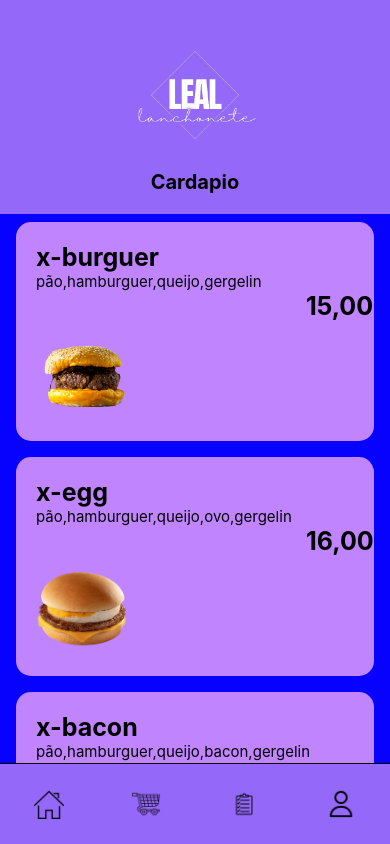
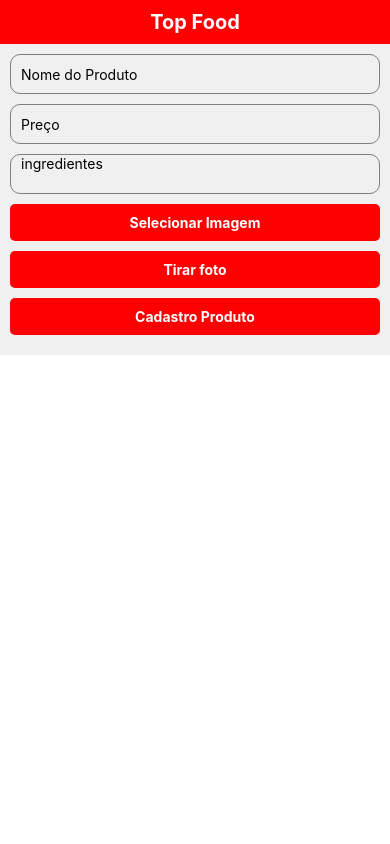
Before and after one commit to guilealp/LanchoneteLeal, a React Native app: screen / in a window 390 px wide. Built offline with nearby package versions, Linux system fonts and the light colour scheme.

Commit message:
aula 02/04

```diff
--- a/App.tsx
+++ b/App.tsx
@@ -2,13 +2,17 @@ import React from 'react';
 import { View } from 'react-native';
 import PrincipalScreen from './src/PrincipalScreen';
 import CardapioScreen from './src/CardapioScreen';
+import LoginScreen from './src/LoginScreen';
+import CadastroProduto from './src/screens/CadastroProdutos';
 
 
 
 function App(): JSX.Element {
 
   return (
-  <CardapioScreen/>
+  //<CardapioScreen/>
+  //<LoginScreen/>
+  <CadastroProduto/>
   )
 }
 
--- a/package.json
+++ b/package.json
@@ -14,6 +14,7 @@
     "@react-navigation/native-stack": "^6.9.26",
     "react": "18.2.0",
     "react-native": "0.73.6",
+    "react-native-image-picker": "^7.1.2",
     "react-native-safe-area-context": "^4.9.0",
     "react-native-screens": "^3.29.0"
   },
--- /dev/null
+++ b/src/LoginScreen.tsx
@@ -0,0 +1,103 @@
+import React, { useState } from "react";
+import { Image, StyleSheet, Text, TextInput, TouchableOpacity, View } from "react-native";
+
+function LoginScreen(): JSX.Element {
+
+    const[email,setEmail]= useState("");
+    const[password, setPassword]=useState("");
+    function login(){
+        const dados ={
+            email: email,
+            password:password,
+        }
+        console.log(dados);
+
+    }
+    return(
+        <View style={styles.container}>
+            <Image resizeMode="contain"
+            source={require('./assents/images/logotipo.png')} style={styles.logo}/>
+            <View style={styles.card}>
+                <Text style={styles.title} >LOGIN</Text>
+                <TextInput placeholder="E-mail"
+                placeholderTextColor={"black"} style={styles.input} onChangeText={(textEmail)=> setEmail(textEmail)}/>
+
+                <TextInput placeholder="Senha"
+                placeholderTextColor={"black"} style={styles.input} onChangeText={(textPassword)=> setPassword(textPassword)} secureTextEntry/>
+                <TouchableOpacity style={styles.buttom} onPress={()=>{login()}}>
+                    <Text style={styles.buttomText}>Entrar</Text>
+                </TouchableOpacity>
+
+                <TouchableOpacity >
+                    <Text style={styles.forgotPassword}>Esqueceu a senha?</Text>
+                </TouchableOpacity>
+                <TouchableOpacity >
+                    <Text style={styles.forgotPassword}>Não possui conta? Cadastre-se</Text>
+                </TouchableOpacity>
+            </View>
+        </View>
+    );
+}
+const styles = StyleSheet.create({
+    container:{
+        flex:1,
+        justifyContent: 'center',
+        alignItems: 'center',
+        backgroundColor: '#0702fe'
+    },
+    logo:{
+        width:80,
+        height:80,
+        marginBottom:20,
+        marginTop:-150
+    },
+    card:{
+        backgroundColor:"#9468f8",
+        width:300,
+        borderRadius:10,
+        padding:20,
+        elevation:3,
+        shadowColor:"rgba(0,0,0,0.3)",
+        shadowOffset:{width:0, height:2},
+        shadowOpacity:0.8,
+        shadowRadius:2,
+    },
+    title:{
+        textAlign: 'center',
+        color:"black",
+        fontSize:25,
+        fontWeight:'bold',
+        marginBottom:20,
+    },
+    input:{
+        backgroundColor:'#c084ff',
+        height:40,
+        marginBottom:20,
+        borderRadius:15,
+        paddingHorizontal:10,
+        borderWidth:1,
+        borderColor:"#a0fcf3"
+
+    },
+    buttom:{
+        backgroundColor:"white",
+        borderRadius:30,
+        height:40
+    },
+    buttomText:{
+        color:"black",
+        textAlign:"center",
+        fontSize:16,
+        lineHeight:40
+    },
+    forgotPassword:{
+        color:'blue',
+        textAlign:"center",
+        marginTop:10
+    }
+
+
+
+});
+
+export default LoginScreen;
--- /dev/null
+++ b/src/screens/CadastroProdutos.tsx
@@ -0,0 +1,130 @@
+import React, { useState } from "react";
+import { Image, StatusBar, StyleSheet, Text, TextInput, TouchableOpacity, View } from "react-native";
+import { launchCamera } from "react-native-image-picker";
+
+const CadastroProduto:React.FC=()=>{
+const[produtos, setProdutos]= useState<Produto[]>([]);
+const[nome,setNome]= useState<string>('');
+const[preco, setPreco]= useState<string>('');
+const[ingredintes, setIngredintes]=useState<string>('');
+const[imagem, setImagem]=useState<any>('');
+
+
+const CadastrarProduto = async ()=>{
+}
+
+const abrirCamera=()=>{
+    const options={
+        mediaType: 'photo',
+        includeBase64:false,
+        maxHeight:2000,
+        maxWidth:2000
+    }
+    launchCamera(options,response=>{
+        if(response.didCancel){
+            console.log('cancelado pelo usuario');
+        } else if (response.error){
+            console.log('erro ao abrir a camera');
+        }else{
+            let imageUri =response.uri ||response.assets?.[0]?.uri;
+            setImagem(imageUri);
+            console.log(imageUri);
+
+        }
+    });
+}
+
+    return(
+        <View style={styles.container}>
+            <StatusBar backgroundColor='red' barStyle='light-content'/>
+            <View style={styles.header}>
+                    <Text style={styles.headerText}>Top Food</Text>
+            </View>
+            <View style={styles.form}>
+                <TextInput style={styles.input}
+                placeholder="Nome do Produto"
+                value={nome}
+                onChangeText={setNome}/>
+
+                <TextInput style={styles.input}
+                placeholder="Preço"
+                value={preco}
+                onChangeText={setPreco}/>
+
+                 <TextInput style={styles.input}
+                placeholder="ingredientes"
+                value={ingredintes}
+                onChangeText={setIngredintes}
+                multiline/>
+            <View style={styles.alinhamentoImageSelecionada}>
+                {imagem ? <Image source={{uri:imagem}} style={styles.imageSelecionada}/> :null}
+            </View>
+                <TouchableOpacity style={styles.imageButton}><Text style={styles.buttonText}>Selecionar Imagem</Text></TouchableOpacity>
+
+                <TouchableOpacity style={styles.imageButton}><Text style={styles.buttonText} onPress={abrirCamera}>Tirar foto</Text></TouchableOpacity>
+
+                <TouchableOpacity style={styles.imageButton}><Text style={styles.buttonText}>Cadastro Produto</Text></TouchableOpacity>
+            </View>
+        </View>
+    )
+}
+const styles= StyleSheet.create({
+    container:{
+        flex:1
+    },
+    header:{
+        backgroundColor:'red',
+        paddingVertical:10,
+        alignItems:'center'
+    },
+    headerText:{
+        fontSize:20,
+        fontWeight:'bold',
+        color:'white',
+    },
+    form:{
+        padding:10,
+        backgroundColor:'#f0f0f0',
+        marginBottom:10
+    },
+    input:{
+        height:40,
+        borderColor:'gray',
+        borderWidth:1,
+        marginBottom:10,
+        paddingHorizontal:10,
+        borderRadius:10
+    },
+    imageButton:{
+        backgroundColor:'red',
+        padding:10,
+        borderRadius:5,
+        alignItems:'center',
+        marginBottom:10,
+    },
+    imageButtonText:{
+        color:'white',
+        fontWeight:'bold'
+    },
+    imageSelecionada:{
+        width:200,
+        height:200,
+        resizeMode:'cover',
+        borderRadius:5,
+        marginBottom:10,
+    },
+    alinhamentoImageSelecionada:{
+        alignItems:'center'
+    },
+    button:{
+        backgroundColor:'red',
+        padding:10,
+        borderRadius:5,
+        alignItems:'center'
+    },
+    buttonText:{
+        color:'white',
+        fontWeight:'bold'
+    }
+});
+export default CadastroProduto;
```
Also changed, not shown: src/interface/ProdutoInterface.ts (added, +7 -0 lines), 1 other file (tests, documents, lock files or other folders).
